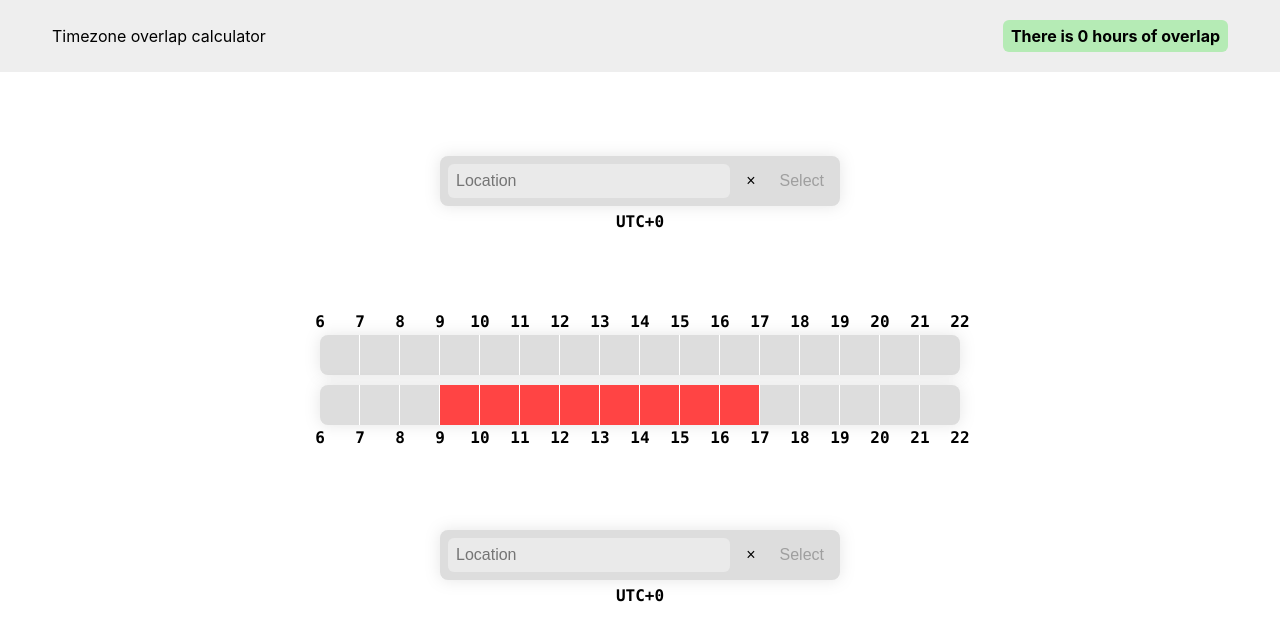
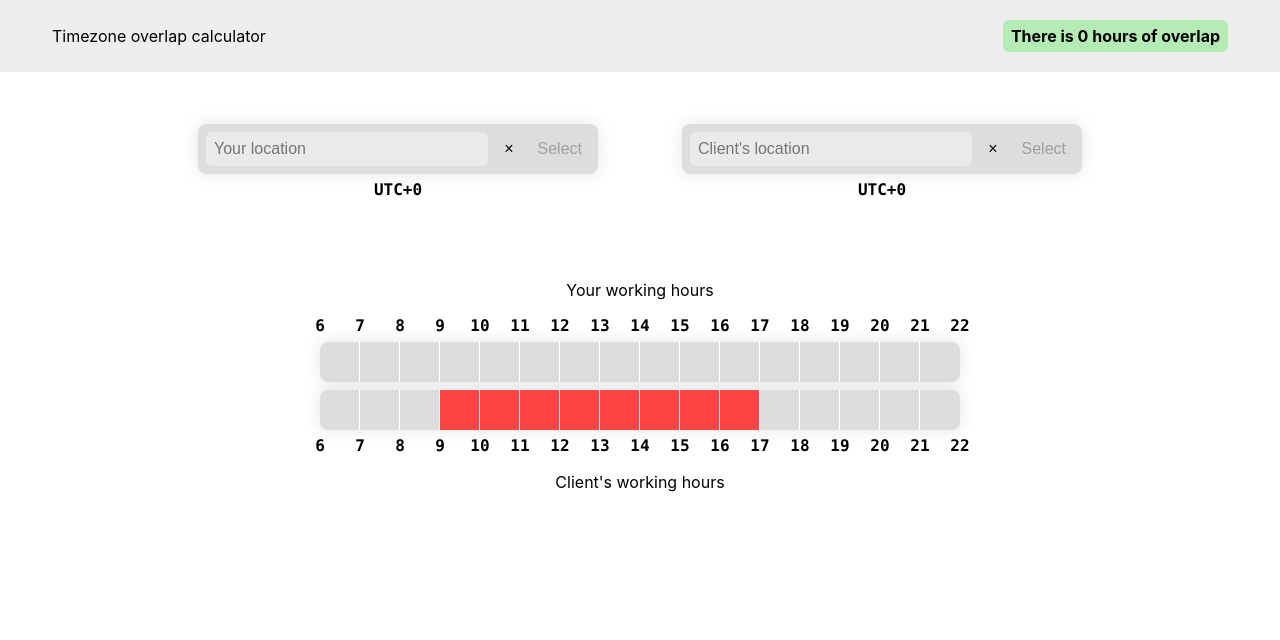
Before and after one commit to okiss/timezone-overlap, a Svelte app: page / in a window 1280 px wide. Shown: the top 640 px of the page. Built offline with nearby package versions, Linux system fonts and the light colour scheme.

Commit message:
use a more understandable layout

```diff
--- a/public/global.css
+++ b/public/global.css
@@ -141,6 +141,8 @@ html {
 }
 
 :root {
+  --background: white;
+
   --spacing-1: 4px;
   --spacing-2: 8px;
   --spacing-3: 12px;
@@ -151,4 +153,6 @@ html {
 
   --radius-1: 6px;
   --radius-2: 8px;
+
+  --time-slot-cell-size: 40px;
 }
--- a/src/App.svelte
+++ b/src/App.svelte
@@ -16,9 +16,17 @@
   <div class="overlap">There is {overlap} {overlap === 1 ? 'hour' : 'hours'} of overlap</div>
 </header>
 <main>
-  <TimezoneInput bind:offset={offsetA} />
-  <TimeSlots {offsetA} {offsetB} on:change={updateOverlap} />
-  <TimezoneInput bind:offset={offsetB} />
+  <div class="inputs">
+    <TimezoneInput bind:offset={offsetA} placeholder="Your location" />
+    <TimezoneInput bind:offset={offsetB} placeholder={"Client's location"} />
+  </div>
+  <TimeSlots
+    {offsetA}
+    {offsetB}
+    on:change={updateOverlap}
+    labelA="Your working hours"
+    labelB={"Client's working hours"}
+  />
 </main>
 
 <style>
@@ -40,6 +48,12 @@
     flex-direction: column;
     align-items: center;
     gap: var(--spacing-7);
-    padding-top: var(--spacing-7);
+    padding-top: var(--spacing-6);
+  }
+  .inputs {
+    display: flex;
+    flex-direction: row;
+    align-items: center;
+    gap: var(--spacing-7);
   }
 </style>
--- a/src/components/LocationInput.svelte
+++ b/src/components/LocationInput.svelte
@@ -6,8 +6,9 @@
   import LoadingOverlay from './LoadingOverlay.svelte';
 
   export let isLoading = false;
+  export let placeholder = 'Location';
 
-  const dispatch = createEventDispatcher<string>();
+  const dispatch = createEventDispatcher<{ id: string; name: string }>();
 
   let value = '';
   let input: HTMLInputElement;
@@ -51,8 +52,8 @@
     }
     value = suggestions[selectedSuggestionIndex].name;
     input.blur();
+    dispatch('submit' as any, suggestions[selectedSuggestionIndex]);
     suggestions = [];
-    dispatch('submit' as any, suggestions[selectedSuggestionIndex].id);
   };
 
   const selectSuggestion = (index: number) => {
@@ -77,7 +78,7 @@
   <div class="input-wrapper" class:suggestions-visible={isFocused && suggestions.length}>
     <input
       class="input"
-      placeholder="Location"
+      {placeholder}
       type="text"
       {value}
       bind:this={input}
--- a/src/components/TimeSlotSelect.svelte
+++ b/src/components/TimeSlotSelect.svelte
@@ -78,24 +78,20 @@
   .time-select {
     display: flex;
     flex-direction: column;
-    padding-bottom: 5px;
+    padding-bottom: var(--spacing-1);
+    gap: var(--spacing-2);
   }
   .time-select.mirror {
     flex-direction: column-reverse;
-    padding-top: 5px;
+    padding-top: var(--spacing-1);
     padding-bottom: 0;
   }
   .hours {
     display: flex;
     flex-direction: row;
-    margin-bottom: 5px;
-  }
-  .time-select.mirror .hours {
-    margin-top: 5px;
-    margin-bottom: 0;
   }
   .hour {
-    width: 40px;
+    width: var(--time-slot-cell-size);
     display: flex;
     align-items: center;
     justify-content: center;
@@ -105,7 +101,7 @@
   }
 
   .slots {
-    margin: 0 20px;
+    margin: 0 calc(var(--time-slot-cell-size) / 2);
     display: flex;
     flex-direction: row;
     cursor: pointer;
@@ -115,8 +111,8 @@
     cursor: ew-resize;
   }
   .slot {
-    width: 40px;
-    height: 40px;
+    width: var(--time-slot-cell-size);
+    height: var(--time-slot-cell-size);
     background-color: #ddd;
     transition: background-color 0.2s;
   }
@@ -124,13 +120,13 @@
     background-color: #ccc;
   }
   .slot:first-child {
-    border-radius: 8px 0 0 8px;
+    border-radius: var(--radius-2) 0 0 var(--radius-2);
   }
   .slot:last-child {
-    border-radius: 0 8px 8px 0;
+    border-radius: 0 var(--radius-2) var(--radius-2) 0;
   }
   .slot:not(:last-child) {
-    border-right: 1px solid white;
+    border-right: 1px solid var(--background);
   }
   .slot.selected {
     background-color: #f44;
--- a/src/components/TimeSlots.svelte
+++ b/src/components/TimeSlots.svelte
@@ -8,6 +8,8 @@
   export let slotsB: boolean[] = createTimeSlotArray(9, 17);
   export let offsetA = 0;
   export let offsetB = 0;
+  export let labelA = '';
+  export let labelB = '';
 
   const dispatch = createEventDispatcher<number>();
 
@@ -33,12 +35,14 @@
 </script>
 
 <div>
+  <div class="label-top">{labelA || ' '}</div>
   <div class="timeselect-align" style="transform: translateX({translate}px)">
     <TimeSelect bind:value={slotsA} />
   </div>
   <div class="timeselect-align" style="transform: translateX({-translate}px)">
     <TimeSelect bind:value={slotsB} mirrorLayout={true} />
   </div>
+  <div class="label-bottom">{labelB || ' '}</div>
 </div>
 
 <style>
@@ -48,4 +52,12 @@
     align-items: center;
     justify-content: center;
   }
+  .label-top {
+    text-align: center;
+    padding-bottom: var(--spacing-4);
+  }
+  .label-bottom {
+    text-align: center;
+    padding-top: var(--spacing-4);
+  }
 </style>
--- a/src/components/TimezoneInput.svelte
+++ b/src/components/TimezoneInput.svelte
@@ -2,15 +2,18 @@
   import { getTimezone } from '../api';
   import LocationInput from './LocationInput.svelte';
 
-  export let offset: number;
+  export let offset = 0;
+  export let location = '';
+  export let placeholder = '';
 
   let timeZoneName = '';
   let isLoading = false;
 
-  const onLocationSelected = async (event: CustomEvent<string>) => {
+  const onLocationSelected = async (event: CustomEvent<{ id: string; name: string }>) => {
     isLoading = true;
     try {
-      const result = await getTimezone(event.detail);
+      const result = await getTimezone(event.detail.id);
+      location = event.detail.name;
       offset = Math.round(result.rawOffset / 60 / 60);
       timeZoneName = result.timeZoneName;
     } catch (error) {
@@ -22,6 +25,7 @@
 
   const onClear = () => {
     offset = 0;
+    location = '';
     timeZoneName = '';
   };
 
@@ -32,7 +36,7 @@
 </script>
 
 <div class="time-zone-input">
-  <LocationInput {isLoading} on:submit={onLocationSelected} on:clear={onClear} />
+  <LocationInput {isLoading} {placeholder} on:submit={onLocationSelected} on:clear={onClear} />
   <div class="info">
     <span class="offset">{offsetText}</span> <span>{timeZoneText}</span>
   </div>
```
